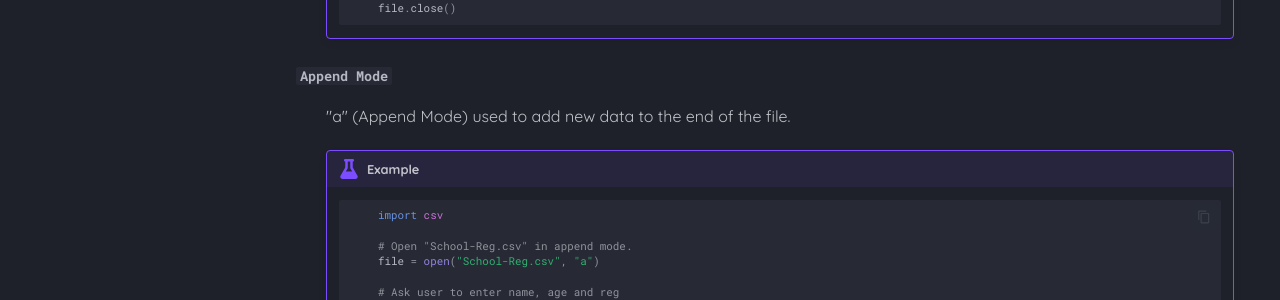
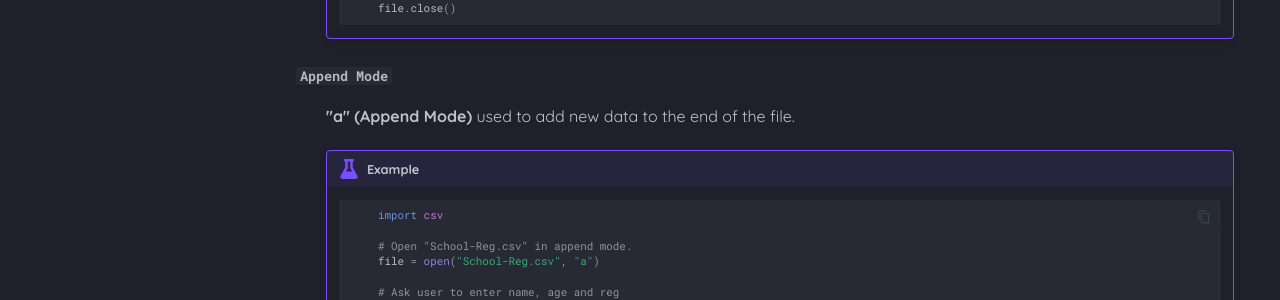
Before and after one commit to Mr-Wood-CS/Higher-Computing-Science-MD-Files, an MkDocs documentation site: the page built from docs/SI/06-Working-with-Files-(csv).md, in a window 1280 px wide and 900 px high, scrolled down 1522 px. Shown: the part 464-764 px from the top of the window. Built offline with MkDocs 1.6.1 and Material for MkDocs 9.7.7, drawn with Linux system fonts in a browser that asks for light colours.

Commit message:
Update 06-Working-with-Files-(csv).md

```diff
--- a/docs/SI/06-Working-with-Files-(csv).md
+++ b/docs/SI/06-Working-with-Files-(csv).md
@@ -82,7 +82,7 @@ The options are:
 
 #### `Append Mode`
 
-:   "a" (Append Mode) used to add new data to the end of the file.
+:   __"a" (Append Mode)__ used to add new data to the end of the file.
 
 	!!! example
 
```
